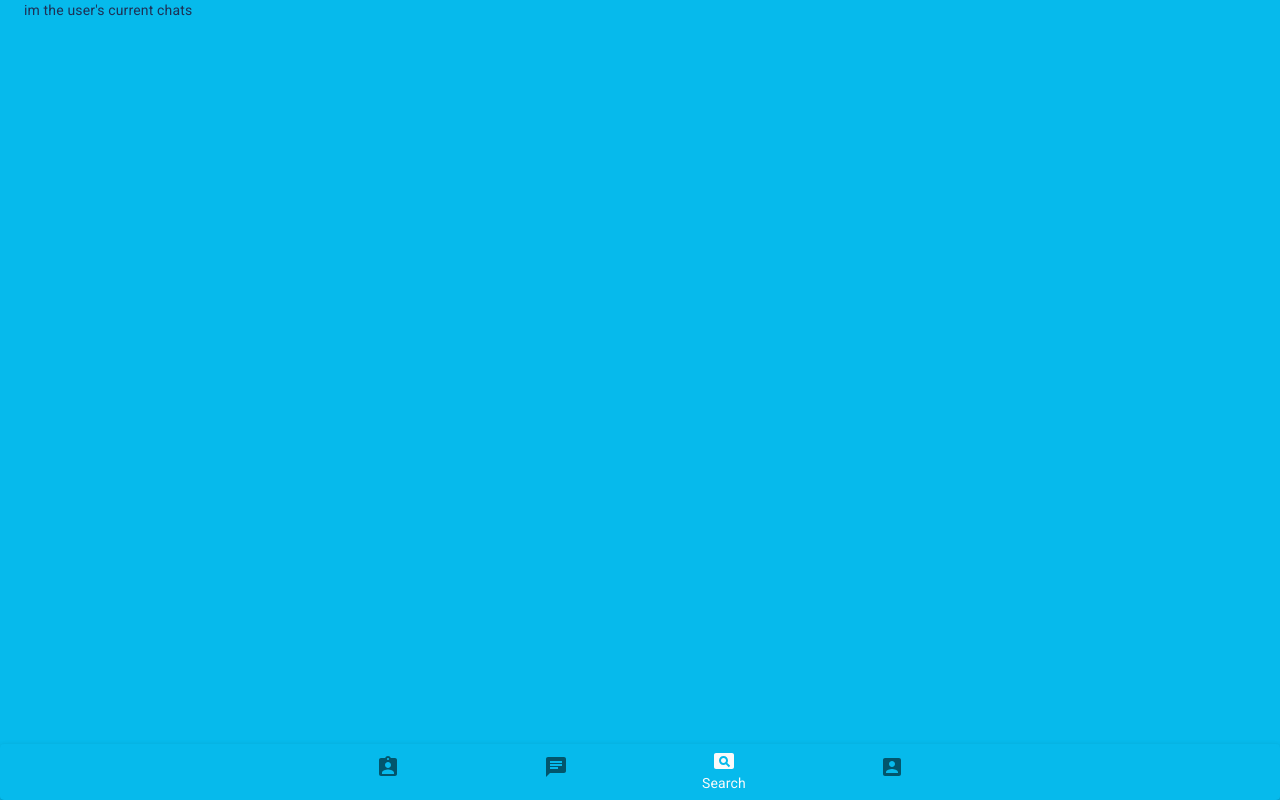
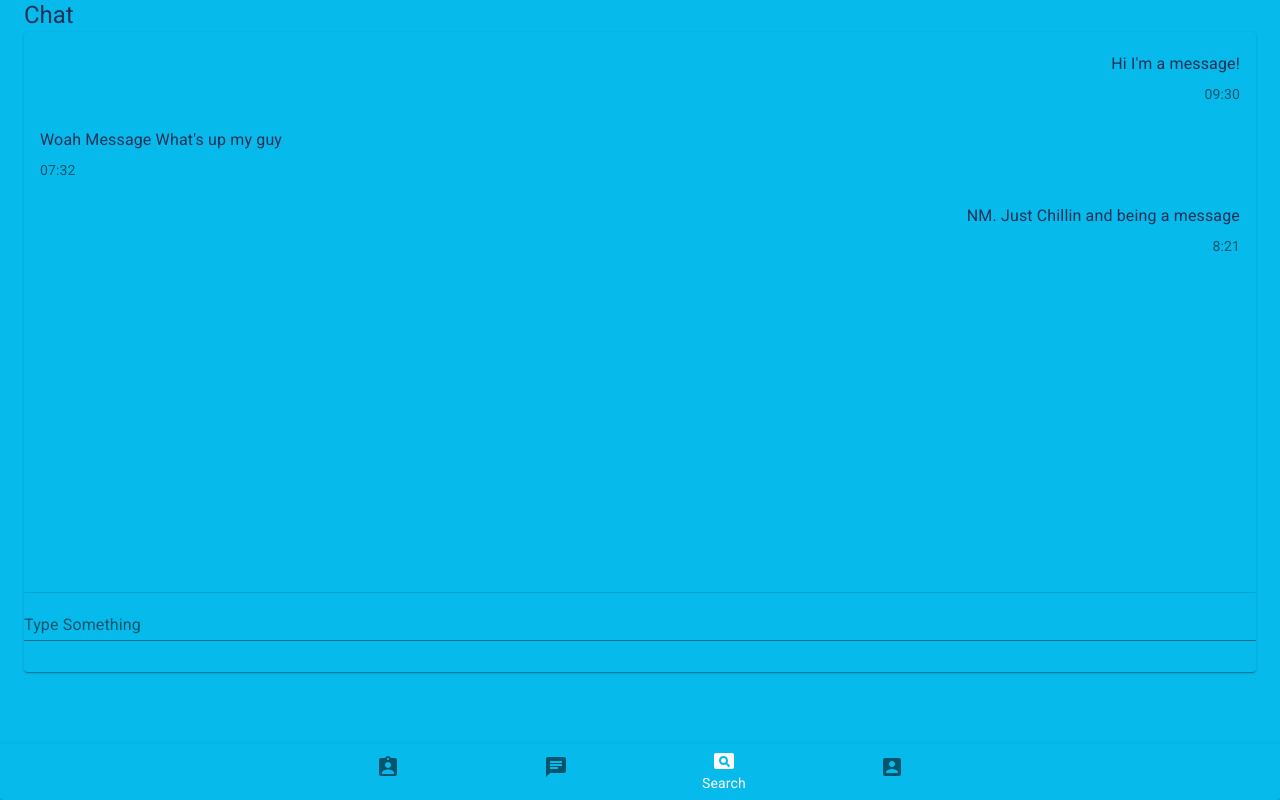
Before and after one commit to sxtnkyl/beer-bulletin, a Next.js app: page /CurrentChats in a window 1280 px wide. Built offline with nearby package versions, Linux system fonts and the light colour scheme.

Commit message:
Skeleton of Chat Created Tweaks needed for spilling of type, boxes, and gradient changes when window gets too small

```diff
--- a/components/forms/CreatePostForm.jsx
+++ b/components/forms/CreatePostForm.jsx
@@ -27,13 +27,13 @@ export default function createPostForm() {
                     <hr/>
                     <form>
                     <br/>
+
                     <C.TextField
                         id="post-title"
                         label="Title"
                         variant="outlined" />
 
                     <br/><br/>
-
 
                     <C.TextField
                         id="outlined-multiline-static"
@@ -44,6 +44,7 @@ export default function createPostForm() {
                         variant="outlined"
                      />
                     <br /><br />
+
                     <C.Button variant="contained" component="label">
 
                     Upload File
--- a/package.json
+++ b/package.json
@@ -17,9 +17,9 @@
     "@material-ui/core": "^4.12.1",
     "@material-ui/icons": "^4.11.2",
     "axios": "^0.21.1",
+    "bcryptjs": "^2.4.3",
     "express": "^4.17.1",
     "framer-motion": "^4.1.17",
-    "bcryptjs": "^2.4.3",
     "js-cookie": "^3.0.0",
     "jsonwebtoken": "^8.5.1",
     "mysql2": "^2.2.5",
@@ -31,7 +31,9 @@
     "react": "17.0.2",
     "react-dom": "17.0.2",
     "react-hook-form": "^7.11.1",
-    "sequelize": "^6.6.5"
+    "sequelize": "^6.6.5",
+    "socket.io": "^4.1.3",
+    "socket.io-client": "^4.1.3"
   },
   "devDependencies": {
     "eslint": "7.31.0",
--- a/pages/CurrentChats/index.jsx
+++ b/pages/CurrentChats/index.jsx
@@ -1,8 +1,99 @@
 //use next's Link to pass chat id
 // <Link href={`/CurrentChats/${id}}><Component /></Link>
 
+import React from 'react';
+import * as C from "@material-ui/core";
+import { makeStyles } from '@material-ui/core/styles';
+
+
+import SendIcon from '@material-ui/icons/Send';
+
+
+const useStyles = makeStyles({
+  table: {
+    minWidth: 650,
+  },
+  chatSection: {
+    width: '100%',
+    height: '80vh'
+  },
+  headBG: {
+      backgroundColor: '#e0e0e0'
+  },
+  borderRight500: {
+      borderRight: '1px solid #e0e0e0'
+  },
+  messageArea: {
+    height: '70vh',
+    overflowY: 'auto'
+  }
+});
+
 const CurrentChats = () => {
-  return <>im the user's current chats</>;
+  const style = useStyles();
+
+  return (
+    <div>
+      <div>
+        <C.Grid container>
+            <C.Grid item xs={12} >
+                <C.Typography variant="h5" className="header-message">Chat</C.Typography>
+            </C.Grid>
+        </C.Grid>
+
+        <C.Grid container component={C.Paper} className={style.chatSection}>
+            <C.Grid item xs={12}>
+                <C.List className={style.messageArea}>
+
+  {/* ALTERNATE LEFT AND RIGHT MESSAGES */}
+  {/* I WILL MOVE THESE TO INDIVIDUAL MESSAGE PANESL THAT ALIGN LEFT OR RIGHT DEPENDING ON THE PERSON */}
+
+                    <C.ListItem key="1">
+                        <C.Grid container>
+                            <C.Grid item xs={12}>
+                                <C.ListItemText align="right" primary="Hi I'm a message!"></C.ListItemText>
+                            </C.Grid>
+                            <C.Grid item xs={12}>
+                                <C.ListItemText align="right" secondary="09:30"></C.ListItemText>
+                            </C.Grid>
+                        </C.Grid>
+                    </C.ListItem>
+
+                    <C.ListItem key="2">
+                        <C.Grid container>
+                            <C.Grid item xs={12}>
+                                <C.ListItemText align="left" primary="Woah Message What's up my guy"></C.ListItemText>
+                            </C.Grid>
+                            <C.Grid item xs={12}>
+                                <C.ListItemText align="left" secondary="07:32"></C.ListItemText>
+                            </C.Grid>
+                        </C.Grid>
+                    </C.ListItem>
+
+                    <C.ListItem key="3">
+                        <C.Grid container>
+                            <C.Grid item xs={12}>
+                                <C.ListItemText align="right" primary="NM. Just Chillin and being a message"></C.ListItemText>
+                            </C.Grid>
+
+                            <C.Grid item xs={12}>
+                                <C.ListItemText align="right" secondary="8:21"></C.ListItemText>
+                            </C.Grid>
+                        </C.Grid>
+                    </C.ListItem>
+
+                </C.List>
+                <C.Divider />
+                <C.Grid container style={{}}>
+
+                        <C.TextField id="outlined-basic-email" label="Type Something" fullWidth />
+
+                </C.Grid>
+            </C.Grid>
+        </C.Grid>
+        </div>
+    </div>
+  )
 };
 
 export default CurrentChats;
```
Also changed, not shown: middleware/socket.js (added, +10 -0 lines), pages/CurrentChats/[id].jsx (+40 -0 lines), pages/CurrentChats/messagePanel.jsx (added), 2 other files (tests, documents, lock files or other folders).
